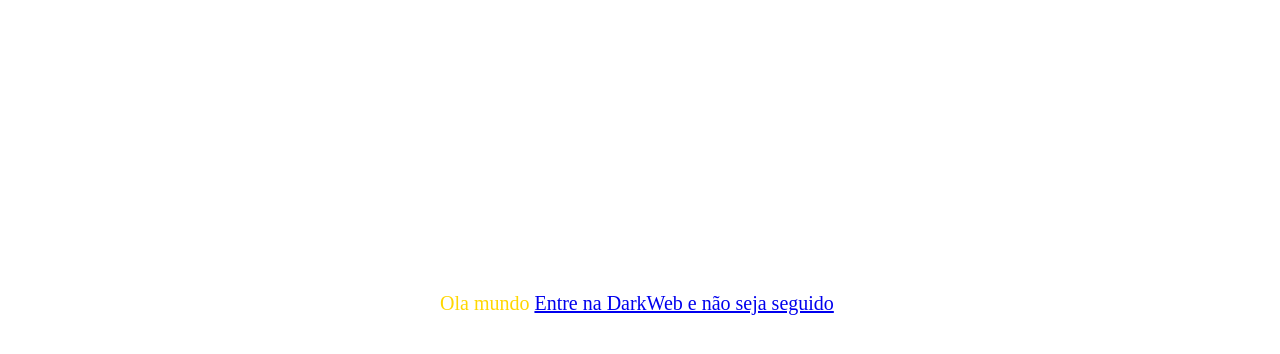
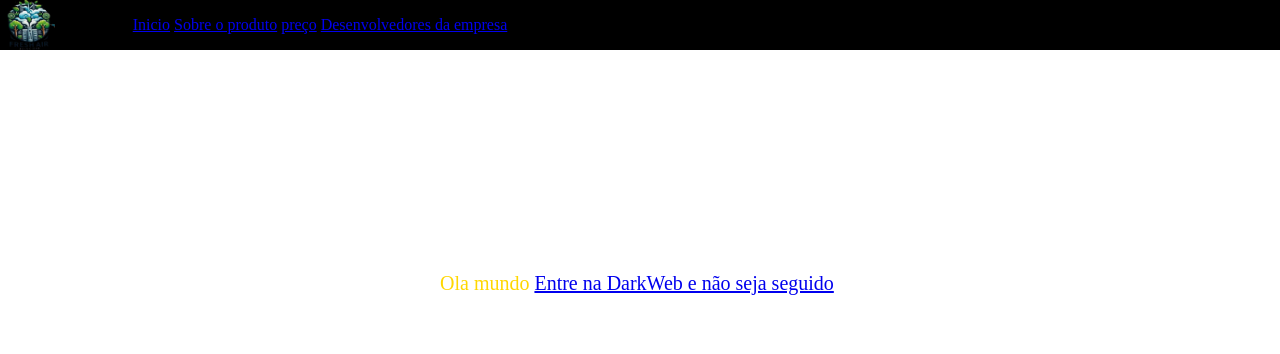
Before and after one commit to Lexlenn/AirPurifing, a plain HTML site: page index.html in a window 1280 px wide. Drawn offline with Linux system fonts and the light colour scheme.

Commit message:
Mao na massa

```diff
--- a/index.css
+++ b/index.css
@@ -1,8 +1,38 @@
 p{
     color:gold;font-size:20px;position:absolute;width:400px;top:34%;
+}
+*{
+    margin:0;
+    padding:0;
+    box-sizing:border-box
 }
 body{
     display:flex;
     justify-content:center;
     background-color:white
 }
+header{
+    background-color:black;
+    width:100%
+}
+.container{
+    display:flex;
+    align-items:center;
+    justify-content:center;
+    max-width:1290px;
+}
+.box {
+    width: 60%
+}
+.logo{
+    color:greenyellow;
+    width:10%;
+    height:50px;
+}
+.menu{
+    color:red;
+    width:25%
+}
+#link:visited{
+    color:white
+}
--- a/index.html
+++ b/index.html
@@ -7,6 +7,26 @@
     <title>AirPurifing</title>
 </head>
 <body>
+    <header>
+        <div class="container">
+            <div class="logo">
+                <img src="Logo.png" width="50" height="50" />
+            </div>
+            <div class="Menu">
+                <nav>
+                    <a  id="link" href="index.html">Inicio</a>
+                    <a></a>
+                    <a  id="link" href="index.html">Sobre o produto</a>
+                    <a></a>
+                    <a  id="link" href="index.html">preço</a>
+                    <a></a>
+                    <a  id="link" href="index.html">Desenvolvedores da empresa</a>
+                </nav>
+            </div>
+            <div class="box"></div>
+
+        </div>
+    </header>
 
     <p >Ola mundo <a href="https://www.torproject.org/download/">Entre na DarkWeb e não seja seguido</a> </p>
 
```
Also changed, not shown: Logo.png (added).
